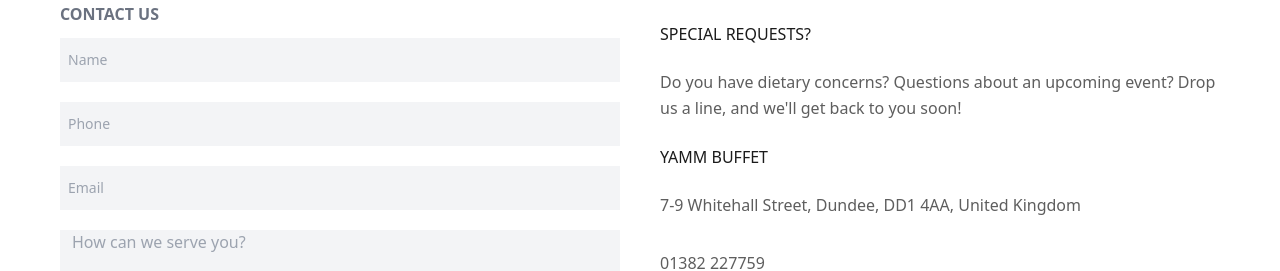
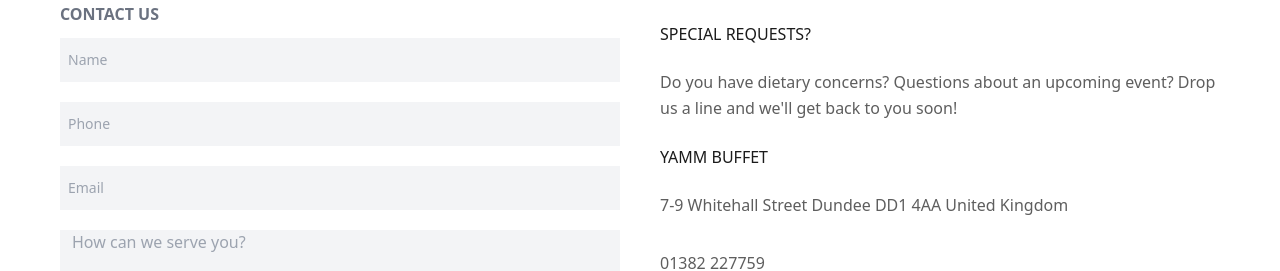
Before and after one commit to scriptwithahmad/hotel-website, a Next.js app: page / in a window 1280 px wide. Shown: the part 2000-2271 px from the top of the page. Built offline with nearby package versions, Linux system fonts and the light colour scheme.

Commit message:
fixing bugs

```diff
--- a/src/components/Contact.jsx
+++ b/src/components/Contact.jsx
@@ -58,13 +58,13 @@
           </h2>
           <p className=" leading-[1.6] text-[16px] text-[rgb(94,94,94)] my-6">
             Do you have dietary concerns? Questions about an upcoming event?
-            Drop us a line, and we'll get back to you soon!
+            Drop us a line and we'll get back to you soon!
           </p>
           <h2 className=" text-[rgb(27,27,27)] my-5 font-[16px]">
             YAMM BUFFET
           </h2>
           <p className=" leading-[1.6] text-[16px] text-[rgb(94,94,94)] my-6">
-            7-9 Whitehall Street, Dundee, DD1 4AA, United Kingdom
+            7-9 Whitehall Street Dundee DD1 4AA United Kingdom
           </p>
 
           <div className="leading-[1.6] text-[rgb(94,94,94)] my-8 font-[16px]">
```
